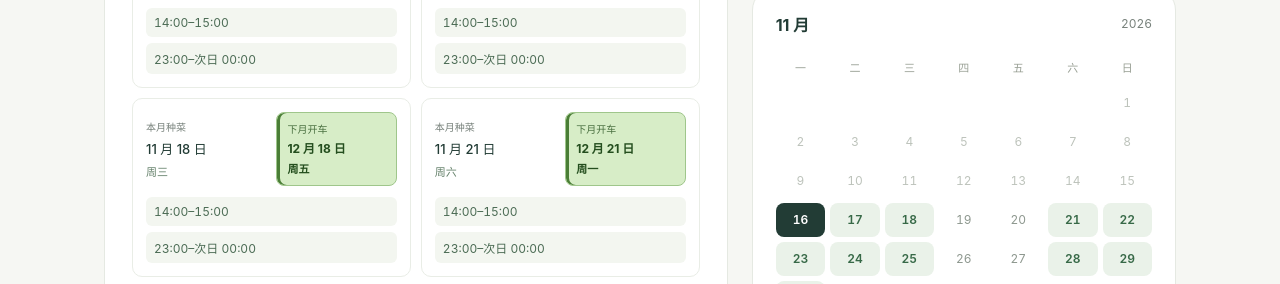
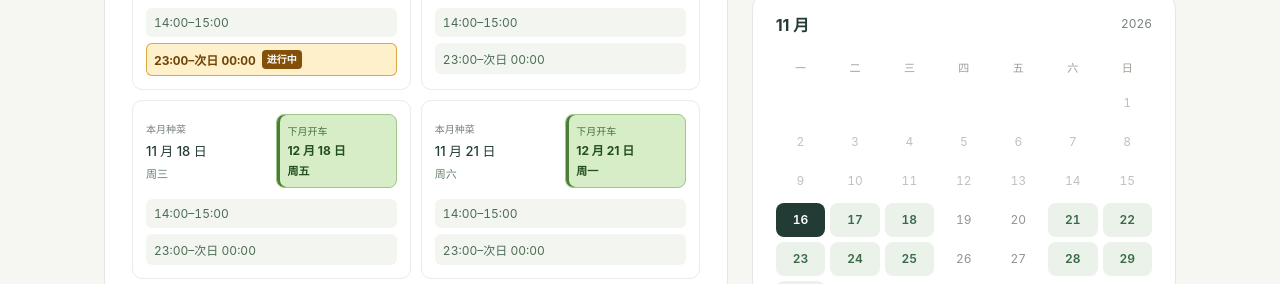
Before and after one commit to auren-eclore/remaining-workdays, a plain HTML site: page index.html in a window 1280 px wide. Shown: the part 477-761 px from the top of the page. Drawn offline with Linux system fonts and the light colour scheme.

Commit message:
Highlight the active planting time slot in Beijing time

```diff
--- a/index.html
+++ b/index.html
@@ -49,7 +49,9 @@
     .next-month.is-workday .next-month-caption { color: #4a7040; }
     .next-month.is-workday .next-month-date, .next-month.is-workday .next-month-weekday { color: #244e1e; font-weight: 700; }
     .time-slots { display: grid; width: 100%; gap: 6px; }
-    .time-slot { display: block; background: #f3f6f0; border-radius: 6px; padding: 7px 8px; color: #4b6b54; font-size: 12px; font-variant-numeric: tabular-nums; white-space: nowrap; }
+    .time-slot { display: flex; align-items: center; flex-wrap: wrap; gap: 6px; background: #f3f6f0; border-radius: 6px; padding: 7px 8px; color: #4b6b54; font-size: 12px; font-variant-numeric: tabular-nums; white-space: nowrap; }
+    .time-slot.is-active { background: #fff0cc; color: #704405; box-shadow: inset 0 0 0 1px #dca943; font-weight: 650; }
+    .time-slot-status { background: #825009; color: #fff; border-radius: 4px; padding: 2px 5px; font-size: 10px; line-height: 1.5; }
     .date-label { font-size: 13px; font-weight: 550; white-space: nowrap; }
     .weekday { margin-left: auto; font-size: 11px; color: #64806a; white-space: nowrap; }
     .list-bottom { margin: 23px 0 0; display: flex; align-items: center; gap: 6px; font-size: 11px; color: #98a097; }
@@ -127,6 +129,7 @@
       const weekdays = ['周日', '周一', '周二', '周三', '周四', '周五', '周六'];
       const pad = n => String(n).padStart(2, '0');
       const timeSlots = Object.freeze(['14:00–15:00', '23:00–次日 00:00']);
+      const clockFormatter = new Intl.DateTimeFormat('en-US', { timeZone: 'Asia/Shanghai', year: 'numeric', month: '2-digit', day: '2-digit', hour: '2-digit', minute: '2-digit', hourCycle: 'h23' });
       function nextMonthDate(iso) {
         const [year, month, day] = iso.split('-').map(Number);
         const date = new Date(Date.UTC(year, month, day));
@@ -139,11 +142,15 @@
       function formatSchedule(workdays) {
         return workdays.map(item => `本月种菜：${item.iso} ${item.weekdayLabel}（下月开车：${item.nextMonth ? `${item.nextMonth.iso} ${item.nextMonth.weekdayLabel}` : '无对应日期'}）\n  ${timeSlots.join('\n  ')}`).join('\n\n');
       }
-      function todayISO(now = new Date()) {
-        const parts = new Intl.DateTimeFormat('en-US', { timeZone: 'Asia/Shanghai', year: 'numeric', month: '2-digit', day: '2-digit' }).formatToParts(now);
+      function clockState(now = new Date()) {
+        const parts = clockFormatter.formatToParts(now);
         const get = name => parts.find(part => part.type === name).value;
-        return `${get('year')}-${get('month')}-${get('day')}`;
+        const iso = `${get('year')}-${get('month')}-${get('day')}`;
+        const minutes = Number(get('hour')) * 60 + Number(get('minute'));
+        const activeSlotIndex = minutes >= 14 * 60 && minutes < 15 * 60 ? 0 : minutes >= 23 * 60 && minutes < 24 * 60 ? 1 : -1;
+        return { iso, activeSlotIndex };
       }
+      function todayISO(now = new Date()) { return clockState(now).iso; }
       function buildMonth(iso) {
         if (!/^\d{4}-\d{2}-\d{2}$/.test(iso)) throw new RangeError('日期格式无效');
         const [year, month, day] = iso.split('-').map(Number);
@@ -158,17 +165,19 @@
         });
         return { iso, year, month, day, lastDay, weekdayLabel: weekdays[base.getUTCDay()], days, workdays: days.filter(item => item.remaining && item.nextMonth?.isWeekday) };
       }
-      globalThis.Workdays = Object.freeze({ todayISO, buildMonth, timeSlots, formatSchedule, nextMonthDate });
+      globalThis.Workdays = Object.freeze({ todayISO, clockState, buildMonth, timeSlots, formatSchedule, nextMonthDate });
     })();
   </script>
   <script>
     (() => {
       const $ = id => document.getElementById(id);
       let current;
+      let currentSlotIndex;
       let toastTimer;
       function render() {
-        const iso = Workdays.todayISO();
-        if (current?.iso === iso) return;
+        const { iso, activeSlotIndex } = Workdays.clockState();
+        if (current?.iso === iso && currentSlotIndex === activeSlotIndex) return;
+        currentSlotIndex = activeSlotIndex;
         current = Workdays.buildMonth(iso);
         const { year, month, day, lastDay, weekdayLabel, days, workdays } = current;
         $('today').dateTime = iso;
@@ -199,8 +208,15 @@
           }
           const header = document.createElement('div'); header.className = 'date-header'; header.append(currentDate, corresponding);
           const slots = document.createElement('div'); slots.className = 'time-slots';
-          for (const text of Workdays.timeSlots) {
-            const slot = document.createElement('span'); slot.className = 'time-slot'; slot.textContent = text; slots.append(slot);
+          for (const [index, text] of Workdays.timeSlots.entries()) {
+            const active = item.iso === iso && index === activeSlotIndex;
+            const slot = document.createElement('span'); slot.className = `time-slot${active ? ' is-active' : ''}`;
+            const label = document.createElement('span'); label.textContent = text; slot.append(label);
+            if (active) {
+              slot.setAttribute('aria-current', 'time');
+              const status = document.createElement('span'); status.className = 'time-slot-status'; status.textContent = '进行中'; slot.append(status);
+            }
+            slots.append(slot);
           }
           li.append(header, slots);
           return li;
@@ -248,7 +264,7 @@
         toast('种菜计划已下载');
       });
       render();
-      setInterval(render, 15000);
+      setInterval(render, 1000);
       document.addEventListener('visibilitychange', () => { if (!document.hidden) render(); });
       window.addEventListener('focus', render);
     })();
```
